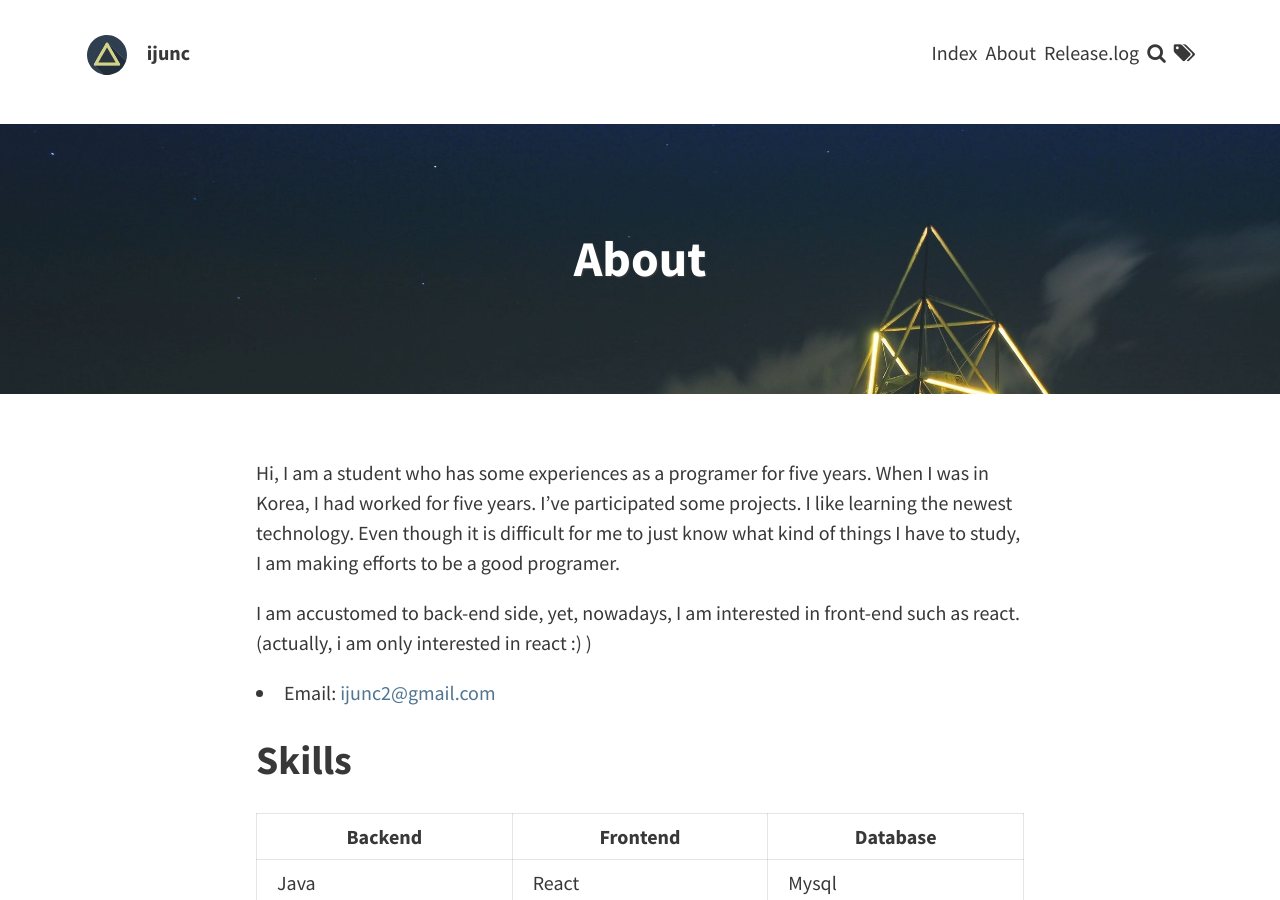
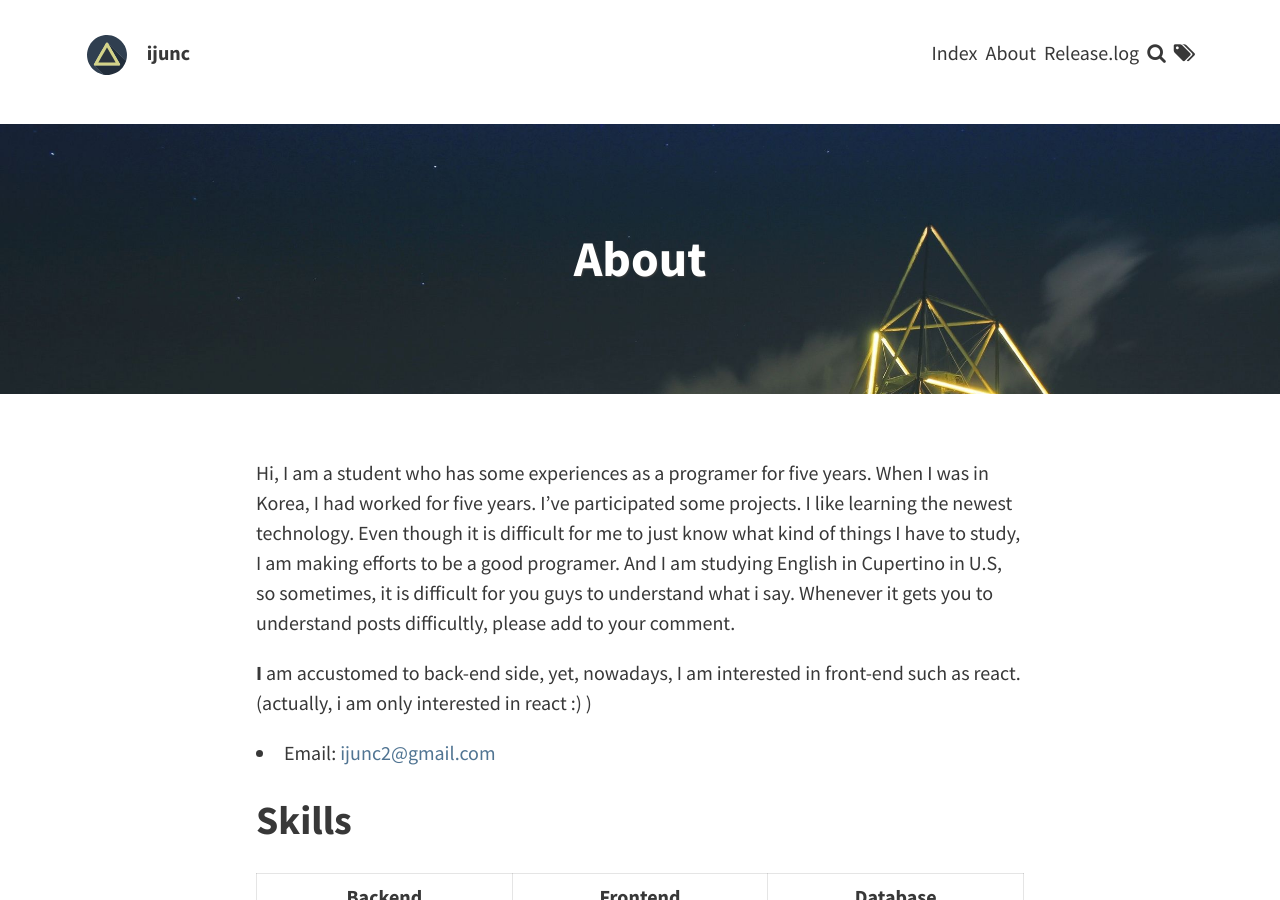
Before and after one commit to ijunc2/ijunc2.github.com, a Jekyll site: the page built from pages/2about.md, in a window 1280 px wide and 900 px high. Built offline with Jekyll 4.4.1, drawn with Linux system fonts in a browser that asks for light colours.

Commit message:
modify my information which add that 'i am studying english' in 'about'

```diff
--- a/pages/2about.md
+++ b/pages/2about.md
@@ -6,9 +6,9 @@ feature-img: "assets/img/pexels/triangular.jpeg"
 tags: [Java, Javascript, React, ES6, AWS, Mysql, RX, ElasticSearch]
 ---
 
-Hi, I am a student who has some experiences as a programer for five years. When I was in Korea, I had worked for five years. I've participated some projects. I like learning the newest technology. Even though it is difficult for me to just know what kind of things I have to study, I am making efforts to be a good programer.
+Hi, I am a student who has some experiences as a programer for five years. When I was in Korea, I had worked for five years. I've participated some projects. I like learning the newest technology. Even though it is difficult for me to just know what kind of things I have to study, I am making efforts to be a good programer. And I am studying English in Cupertino in U.S, so sometimes, it is difficult for you guys to understand what i say. Whenever it gets you to understand posts difficultly, please add to your comment.
 
-I am accustomed to back-end side, yet, nowadays, I am interested in front-end such as react.(actually, i am only interested in react :) )
+**I** am accustomed to back-end side, yet, nowadays, I am interested in front-end such as react.(actually, i am only interested in react :) )
 
 * Email: <ijunc2@gmail.com>
 
```
Also changed, not shown: pages/1index.md (+2 -3 lines).
